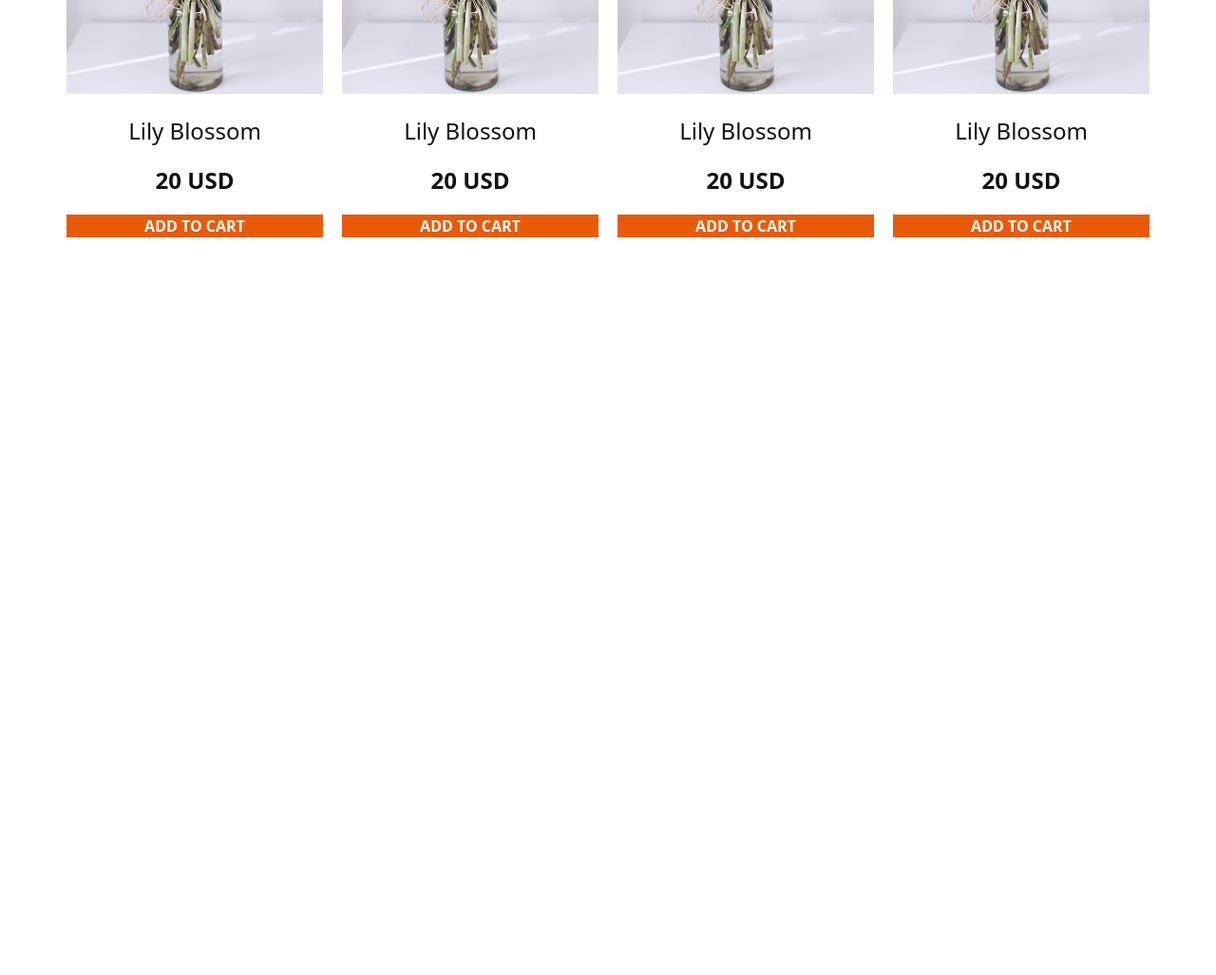
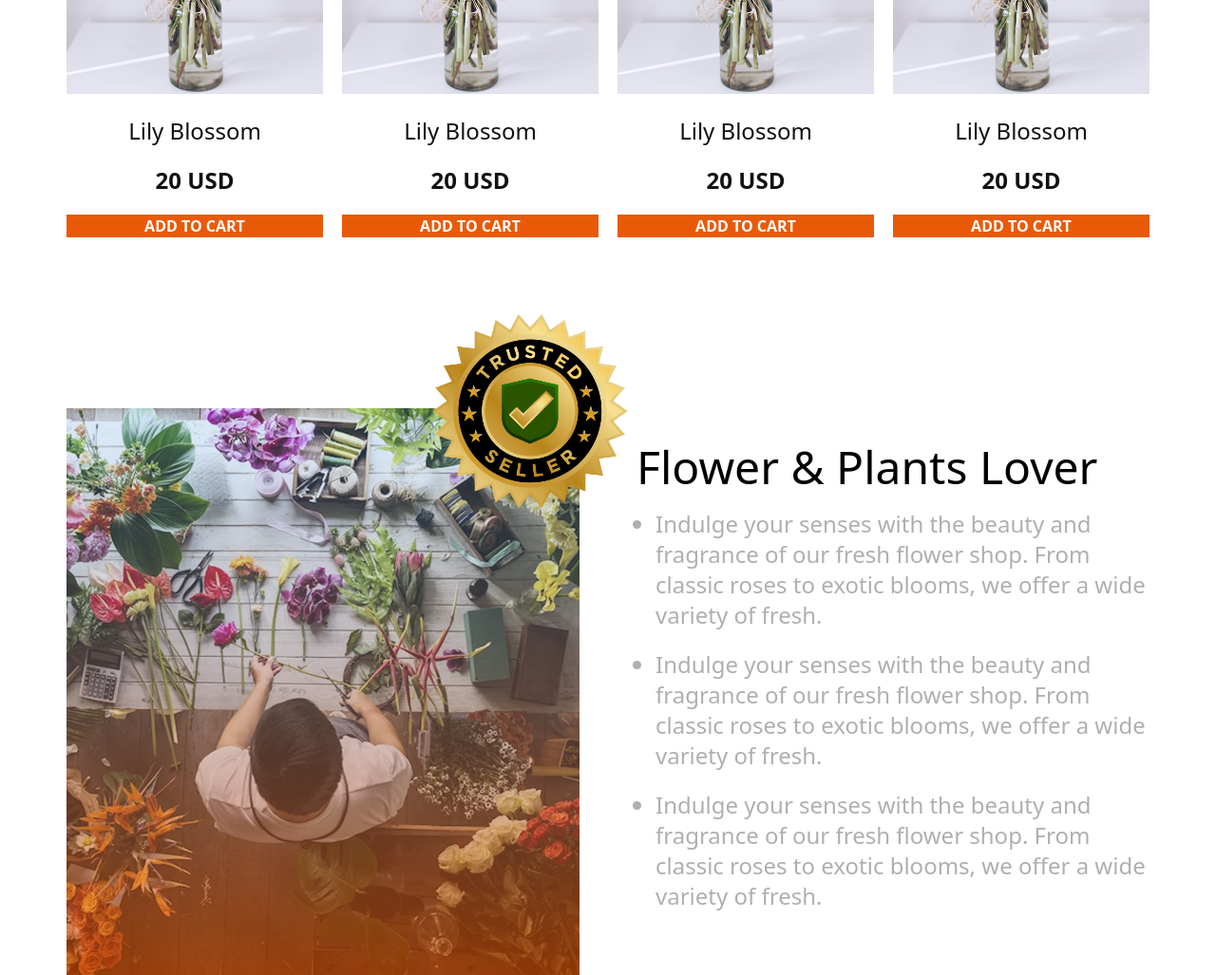
Before and after one commit to tanimahamed07/assignment-02, a plain HTML site: page index.html in a window 1280 px wide. Shown: the part 1558-2585 px from the top of the page at 95% size. Before the commit the page ends 1858 px from the top, so only its background shows below. Drawn offline with nearby package versions, Linux system fonts and the light colour scheme.

Commit message:
plants lover section added

```diff
--- a/index.html
+++ b/index.html
@@ -23,7 +23,7 @@
             </ul>
         </nav>
     </header>
-    <main>
+    <main class="max-w-[1140px] mx-auto">
         <!-- banner -->
         <section class="flex flex-col-reverse sm:flex-row justify-start items-end max-w-[1140px] mx-auto">
             <div class="flex-1/2 text-">
@@ -43,7 +43,7 @@
                     flower shop. From classic roses to
                     exotic blooms, we offer a wide variety of fresh.</p>
             </div>
-            <div class="grid grid-cols-2  sm:grid-cols-4 justify-between items-center  gap-[20px] grow overflow-x-hidden">
+            <div class="grid grid-cols-2  sm:grid-cols-4 justify-between items-center  gap-[20px] grow ">
                 <div class="max-w-[270] text-center">
                     <img src="./assets/sample-flower-image.png" alt="">
                     <p class="text-2xl text-[#111111] my-[20px]">Lily Blossom</p>
@@ -96,6 +96,28 @@
 
             </div>
         </section>
+        <!-- plants lover section  -->
+
+        <section class="flex flex-col sm:flex-row gap-[60px] mt-[40px] sm:mt-[180px] relative">
+            <div class="flex-1 items-center">
+                <img src="./assets/flower-store.png" alt="">
+
+            </div>
+            <div class="hidden sm:block absolute w-[286px] h-[286px] top-[-140px] left-[345px]">
+                <img src="./assets/trusted-badge.png" alt="">
+            </div>
+            <div class="py-[38px] flex-1 items-center ">
+                <h1 class="text-5xl">Flower & Plants Lover</h1>
+                <ul class="list-disc pl-5 text-2xl text-[#00000050] mt-[20px]">
+                    <li class="my-[20px]">Indulge your senses with the beauty and fragrance of our fresh flower shop.
+                        From classic roses to exotic blooms, we offer a wide variety of fresh.</li>
+                    <li class="my-[20px]">Indulge your senses with the beauty and fragrance of our fresh flower shop.
+                        From classic roses to exotic blooms, we offer a wide variety of fresh.</li>
+                    <li class="my-[20px]">Indulge your senses with the beauty and fragrance of our fresh flower shop.
+                        From classic roses to exotic blooms, we offer a wide variety of fresh.</li>
+                </ul>
+            </div>
+        </section>
     </main>
 </body>
 
```
